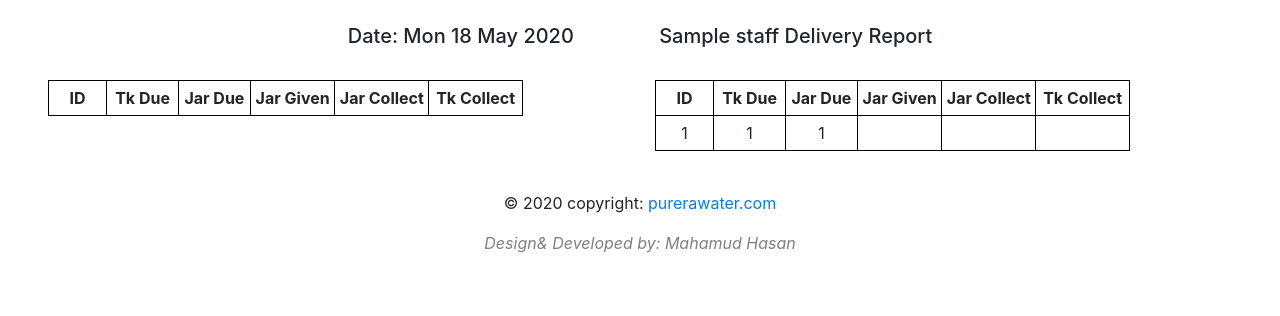
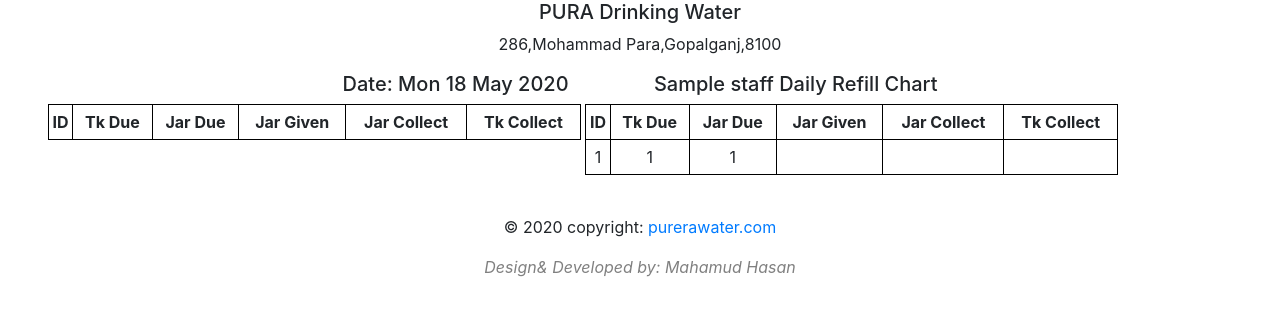
Before and after one commit to mahamudhasan124/WaterSupply, a Django app: page /delivery/1/ in a window 1280 px wide. Shown: the part 110-426 px from the top of the page. Run offline with Django 3.2, Linux system fonts and the light colour scheme; a user stored in the database is signed in; tables that the repository leaves empty hold one stand-in row (values such as "Sample post"); lists and menus that the app fills with data are empty; some libraries are stand-ins or nearby versions.

Commit message:
table header and size changed

```diff
--- a/pura/templates/pura/delivery.html
+++ b/pura/templates/pura/delivery.html
@@ -19,7 +19,6 @@
     table, tr, th, td {
         border: 1px solid black;
         border-collapse: collapse;
-        width: 475px;
         padding: 0px;
         height: 35px;
     }
@@ -68,13 +67,12 @@
 
  <div class="px-5" id="print">
 
-<br>
-<h5  class="text-center">Date: {{ today|date:"D d M Y" }} &emsp;&emsp;&emsp;&emsp;{{ staff.name }} Delivery Report</h5>
+ <h5 class="text-center">PURA Drinking Water</h5>
+ <p class="text-center">286,Mohammad Para,Gopalganj,8100</p>
 
- <br>
- <div class="row">
- <div class="col">
-    <table>
+<h5  class="text-center">Date: {{ today|date:"D d M Y" }} &emsp;&emsp;&emsp;&emsp;{{ staff.name }} Daily Refill Chart</h5>
+
+    <table style="width:45%;display: inline-table;">
   <thead class="thead-light text-center" style="border-color: black">
     <tr>
       <th scope="col">ID</th>
@@ -99,9 +97,7 @@
   {% endfor %}
   </tbody>
 </table>
-    </div>
- <div class="col">
-    <table>
+    <table style="width:45%;display: inline-table;">
   <thead class="thead-light text-center">
     <tr>
       <th scope="col">ID</th>
@@ -126,10 +122,8 @@
   </tbody>
 </table>
     </div>
- </div>
- </div>
 
-</div>
+
 
 <!-- Two Column using nav bar -->
 <!--
@@ -202,4 +196,5 @@
 
 -->
 
+
 {% endblock %}
```
